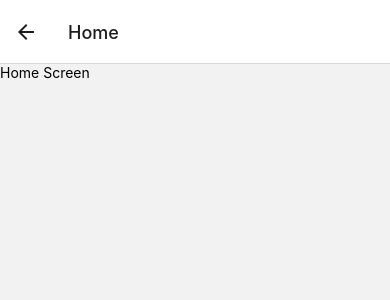
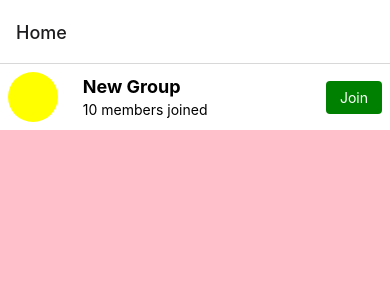
Before and after one commit to HangryCoder/Chatty, a React Native app: screen /Home in a window 390 px wide. Shown: the top 300 px of the page. Built offline with nearby package versions, Linux system fonts and the light colour scheme.

Commit message:
Done creating group item

```diff
--- a/App.js
+++ b/App.js
@@ -11,8 +11,8 @@ export default function App() {
     return (
         <NavigationContainer>
             <Stack.Navigator>
+                <Stack.Screen name="Home" component={HomeScreen} />
                 <Stack.Screen name="Login" component={LoginScreen} />
-                <Stack.Screen name="Home" component={HomeScreen} />
             </Stack.Navigator>
         </NavigationContainer>
     );
--- /dev/null
+++ b/components/GroupItem/index.js
@@ -0,0 +1,101 @@
+import React from 'react';
+import PropTypes from 'prop-types';
+import { StyleSheet, View, Image, TouchableOpacity, Text } from 'react-native'
+
+class GroupItem extends React.Component {
+
+    renderImage = () => {
+        const { icon } = this.props;
+        return (<View style={styles.iconContainer}>
+            <View style={styles.icon}></View>
+        </View>)
+    }
+
+    renderTitleAndMembers = () => {
+        const { title, memberCount } = this.props
+
+        return (<View style={styles.textContainer}>
+            <Text style={styles.title}>{title}</Text>
+            <Text style={styles.memberText}>{`${memberCount} members joined`}</Text>
+        </View>)
+    }
+
+    renderJoinButton = () => {
+        const { joined } = this.props
+        return (joined ?
+            (<View style={styles.buttonContainer}>
+                <TouchableOpacity style={styles.joinButtonContainer}>
+                    <Text style={styles.joinText}>Join</Text>
+                </TouchableOpacity></View>) : null)
+    }
+
+    render = () => {
+        return (
+            <View style={styles.container}>
+                {this.renderImage()}
+                {this.renderTitleAndMembers()}
+                {this.renderJoinButton()}
+            </View>
+        );
+    }
+}
+
+GroupItem.propTypes = {
+    joined: PropTypes.bool,
+    title: PropTypes.string,
+    memberCount: PropTypes.number,
+    icon: PropTypes.string
+}
+
+GroupItem.defaultProps = {
+    joined: true,
+    title: "New Group",
+    memberCount: 0,
+    icon: ""
+}
+
+const styles = StyleSheet.create({
+    container: {
+        backgroundColor: 'white',
+        flexDirection: 'row',
+        alignItems: 'center',
+        padding: 8
+    },
+    textContainer: {
+        flex: 0.65,
+        flexDirection: 'column',
+    },
+    title: {
+        fontSize: 18,
+        fontWeight: '700',
+        color: 'black'
+    },
+    memberText: {
+        fontSize: 14,
+        marginTop: 4,
+        color: 'black'
+    },
+    iconContainer: {
+        flex: 0.2,
+    },
+    icon: {
+        width: 50,
+        height: 50,
+        borderRadius: 50,
+        backgroundColor: 'yellow'
+    },
+    buttonContainer: {
+        flex: 0.15,
+    },
+    joinButtonContainer: {
+        backgroundColor: 'green',
+        borderRadius: 4,
+        alignItems: 'center',
+        paddingVertical: 8,
+    },
+    joinText: {
+        color: 'white',
+    }
+})
+
+export default GroupItem;
--- a/package.json
+++ b/package.json
@@ -14,6 +14,7 @@
     "@react-native-firebase/auth": "^17.3.0",
     "@react-navigation/native": "6.1.4",
     "@react-navigation/native-stack": "6.9.10",
+    "prop-types": "^15.8.1",
     "react": "18.2.0",
     "react-native": "0.71.3",
     "react-native-safe-area-context": "4.5.0",
--- a/screens/HomeScreen.js
+++ b/screens/HomeScreen.js
@@ -1,16 +1,20 @@
 import React from 'react';
 import { StyleSheet, View, Text } from 'react-native';
+import GroupItem from '../components/GroupItem'
 
 function HomeScreen(props) {
     return (
-        <View>
-            <Text>Home Screen</Text>
+        <View style={styles.container}>
+            <GroupItem icon="sjkdfbjsd" memberCount={10} />
         </View>
     );
 }
 
 const styles = StyleSheet.create({
-
+    container: {
+        flex: 1,
+        backgroundColor: 'pink',
+    }
 })
 
 export default HomeScreen;
```
